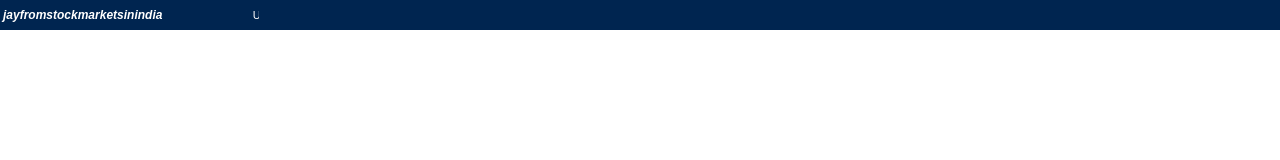
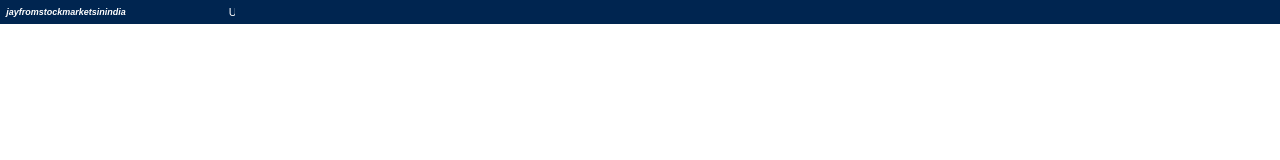
Before and after one commit to jksarkar6263/News, a website: page public/ticker.html in a window 1280 px wide. Drawn offline with Linux system fonts and the light colour scheme.

Commit message:
Fix division in ticker-remote.html file and resizing of panel in ticker.html file

```diff
--- a/public/ticker.html
+++ b/public/ticker.html
@@ -14,20 +14,20 @@ body {
 .container {
   display: flex;
   width: 100%;
-  height: 30px;
+  height: 24px;
   background:  #002550;
   color: #fff;
   align-items: center;
 }
 
 .left-label {
-  width: 150px;
+  width: 130px;
   min-width: 130px;
   background: #002550;
   text-align: center;
   font-weight: bold;
-  padding: 5px 3px;
-  font-size: 12px;
+  padding: 3px 1px;
+  font-size: 9px;
 }
 
 .ticker-wrapper {
@@ -42,7 +42,7 @@ body {
   padding-left: 100%;
   animation: scroll var(--ticker-speed) linear infinite;
   font-size: 11px;
-  line-height: 30px;
+  line-height: 24px;
   white-space: nowrap;
 }
 
```
Also changed, not shown: public/ticker-remote.html (+2 -2 lines).
